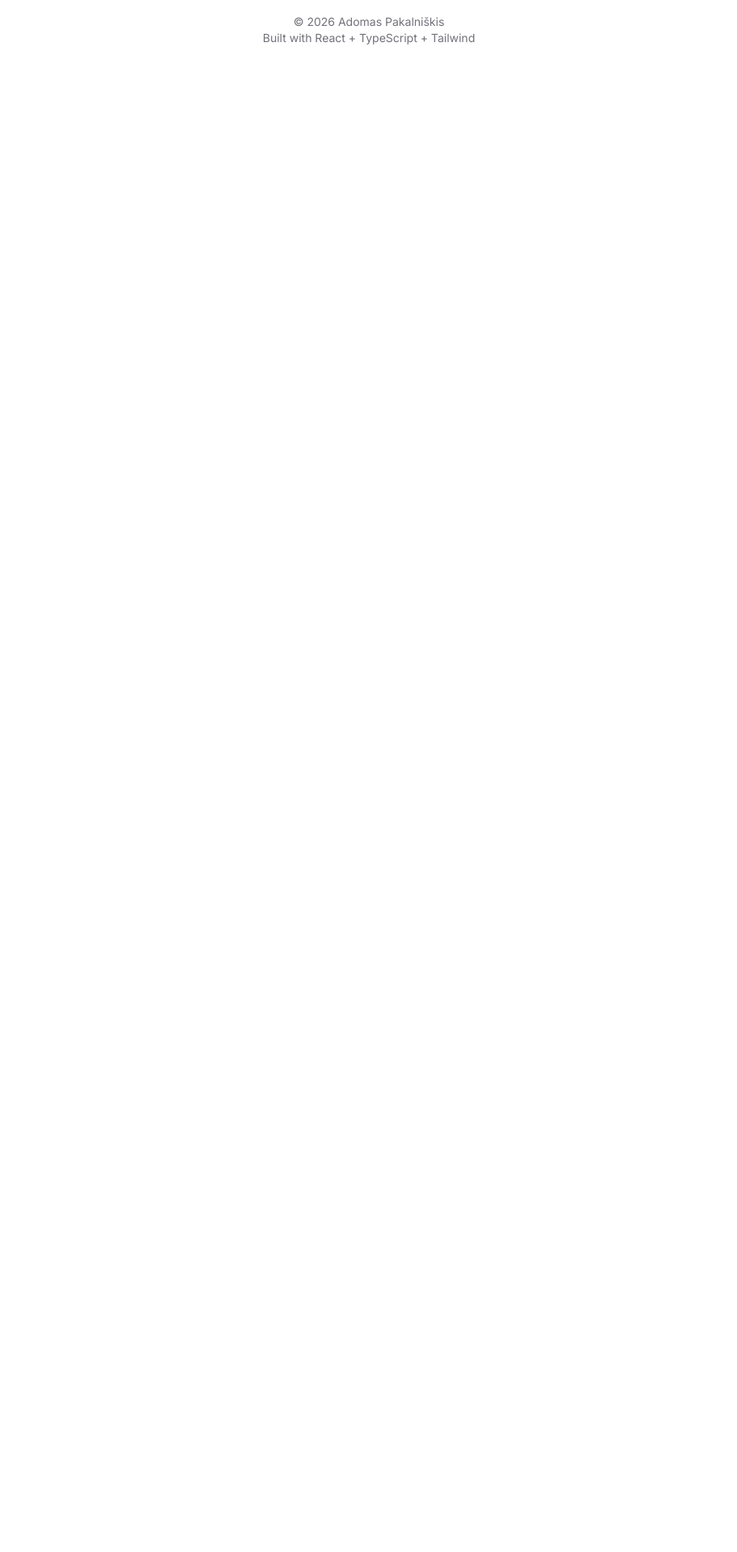
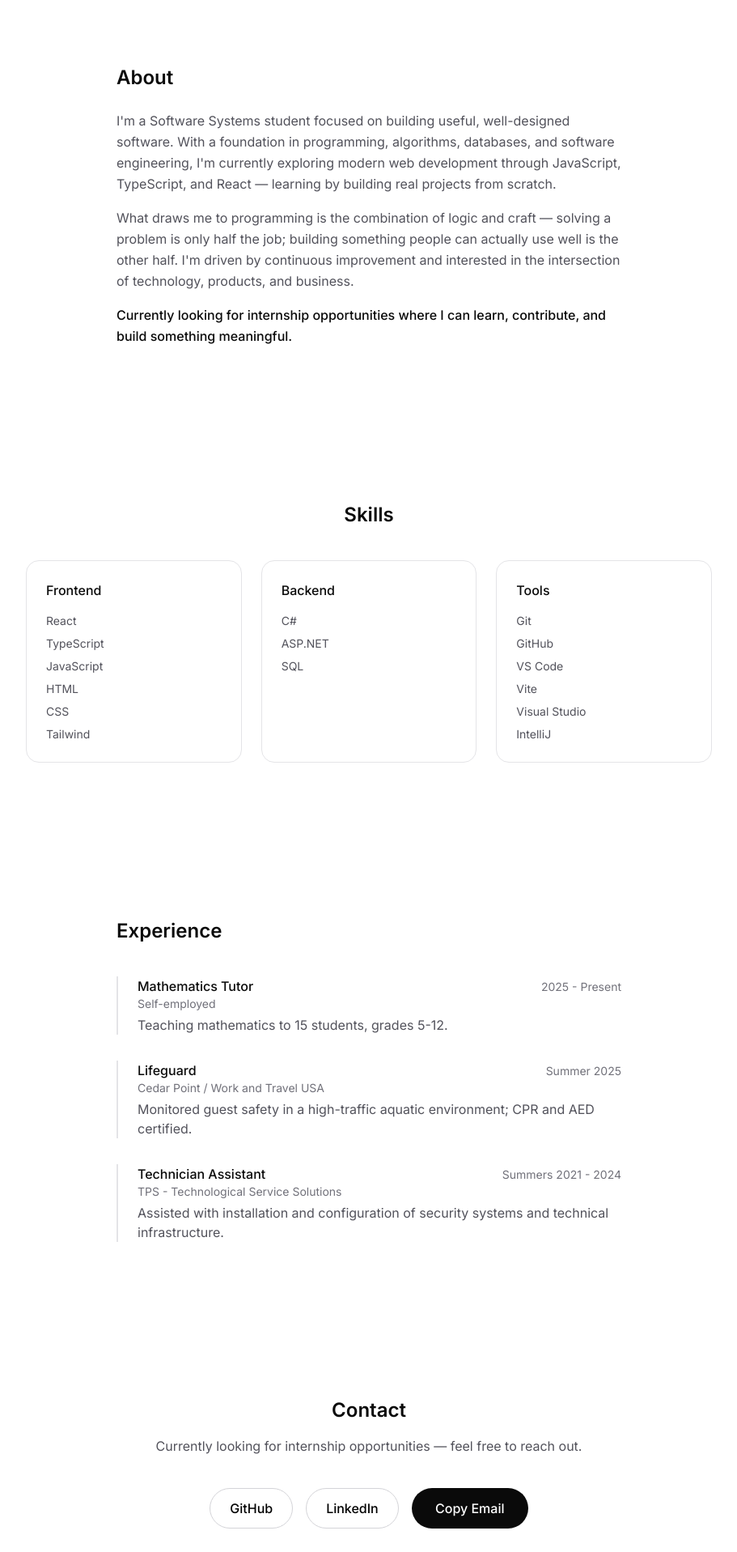
Before and after one commit to AD0MAS/personal-portfolio, a React (Vite) app: page / in a window 1280 px wide. Shown: the part 880-2797 px from the top of the page at 81% size, without its empty margins (184-1095 px from the left). Before the commit the page ends 969 px from the top, so only its background shows below. Built offline with nearby package versions, Linux system fonts and the light colour scheme.

Commit message:
Add About, Skills, Experience, and Contact sections

```diff
--- a/src/App.tsx
+++ b/src/App.tsx
@@ -1,5 +1,9 @@
 import Navbar from './components/Navbar'
 import Hero from './components/Hero'
+import About from './components/About'
+import Skills from './components/Skills'
+import Experience from './components/Experience'
+import Contact from './components/Contact'
 import Footer from './components/Footer'
 
 function App() {
@@ -8,6 +12,10 @@ function App() {
       <Navbar />
       <main className="pt-16">
         <Hero />
+        <About />
+        <Skills />
+        <Experience />
+        <Contact />
       </main>
       <Footer />
     </>
--- /dev/null
+++ b/src/components/About.tsx
@@ -0,0 +1,31 @@
+/** About section: short personal narrative — who I am, what draws me to programming, and current goal. */
+function About() {
+  return (
+    <section id="about" className="max-w-2xl mx-auto px-6 py-24">
+      <h2 className="text-2xl font-semibold text-foreground mb-6">About</h2>
+
+      <div className="space-y-4 text-gray-600 leading-relaxed">
+        <p>
+          I'm a Software Systems student focused on building useful,
+          well-designed software. With a foundation in programming, algorithms,
+          databases, and software engineering, I'm currently exploring modern
+          web development through JavaScript, TypeScript, and React — learning
+          by building real projects from scratch.
+        </p>
+        <p>
+          What draws me to programming is the combination of logic and craft —
+          solving a problem is only half the job; building something people can
+          actually use well is the other half. I'm driven by continuous
+          improvement and interested in the intersection of technology,
+          products, and business.
+        </p>
+        <p className="text-foreground font-medium">
+          Currently looking for internship opportunities where I can learn,
+          contribute, and build something meaningful.
+        </p>
+      </div>
+    </section>
+  )
+}
+
+export default About
--- /dev/null
+++ b/src/components/Contact.tsx
@@ -0,0 +1,51 @@
+import { useState } from 'react'
+
+const EMAIL = 'adomas.pakalniskis@gmail.com'
+
+/** Contact section: links to GitHub, LinkedIn, and a copy-to-clipboard email button. */
+function Contact() {
+  const [copied, setCopied] = useState(false)
+
+  const handleCopyEmail = async () => {
+    await navigator.clipboard.writeText(EMAIL)
+    setCopied(true)
+    setTimeout(() => setCopied(false), 3000)
+  }
+
+  return (
+    <section id="contact" className="max-w-2xl mx-auto px-6 py-24 text-center">
+      <h2 className="text-2xl font-semibold text-foreground mb-4">Contact</h2>
+      <p className="text-gray-600 mb-10">
+        Currently looking for internship opportunities — feel free to reach out.
+      </p>
+
+      <div className="flex flex-wrap justify-center gap-4">
+        <a
+          href="https://github.com/AD0MAS"
+          target="_blank"
+          rel="noopener noreferrer"
+          className="border border-gray-300 px-6 py-3 rounded-full font-medium hover:bg-gray-50 transition"
+        >
+          GitHub
+        </a>
+
+        <a
+          href="https://linkedin.com/in/adomas-pakalniskis"
+          target="_blank"
+          rel="noopener noreferrer"
+          className="border border-gray-300 px-6 py-3 rounded-full font-medium hover:bg-gray-50 transition"
+        >
+          LinkedIn
+        </a>
+        <button
+          onClick={handleCopyEmail}
+          className="bg-foreground text-background px-6 py-3 rounded-full font-medium hover:opacity-90 transition cursor-pointer inline-flex items-center justify-center w-36"
+        >
+          {copied ? 'Copied!' : 'Copy Email'}
+        </button>
+      </div>
+    </section>
+  )
+}
+
+export default Contact
--- /dev/null
+++ b/src/components/Experience.tsx
@@ -0,0 +1,27 @@
+import { experience } from '../data/experience'
+
+/** Experience section: brief highlights from work history, most recent first. */
+function Experience() {
+  return (
+    <section id="experience" className="max-w-2xl mx-auto px-6 py-24">
+      <h2 className="text-2xl font-semibold text-foreground mb-10">
+        Experience
+      </h2>
+
+      <div className="space-y-8">
+        {experience.map((entry) => (
+          <div key={entry.role} className="border-l-2 border-gray-200 pl-6">
+            <div className="flex flex-wrap items-baseline justify-between gap-x-4">
+              <h3 className="font-medium text-foreground">{entry.role}</h3>
+              <span className="text-sm text-gray-500">{entry.period}</span>
+            </div>
+            <p className="text-sm text-gray-500 mb-1">{entry.org}</p>
+            <p className="text-gray-600">{entry.description}</p>
+          </div>
+        ))}
+      </div>
+    </section>
+  )
+}
+
+export default Experience
--- a/src/components/Navbar.tsx
+++ b/src/components/Navbar.tsx
@@ -3,7 +3,7 @@ function Navbar() {
   return (
     <nav className="fixed top-0 left-0 w-full bg-background/80 backdrop-blur-md border-b border-gray-200">
       <div className="max-w-6xl mx-auto flex items-center justify-between px-6 py-4">
-        <span className="font-semibold text-lg">Adomas P.</span>
+        <span className="font-semibold text-lg">Adomas Pakalniškis</span>
 
         <ul className="flex gap-6 text-sm text-gray-700">
           <li>
--- /dev/null
+++ b/src/components/Skills.tsx
@@ -0,0 +1,32 @@
+import { skillCategories } from '../data/skills'
+
+/** Skills section: technical skills grouped into cards by category. */
+function Skills() {
+  return (
+    <section id="skills" className="max-w-4xl mx-auto px-6 py-24">
+      <h2 className="text-2xl font-semibold text-foreground mb-10 text-center">
+        Skills
+      </h2>
+
+      <div className="grid sm:grid-cols-3 gap-6">
+        {skillCategories.map((category) => (
+          <div
+            key={category.title}
+            className="border border-gray-200 rounded-2xl p-6"
+          >
+            <h3 className="font-medium text-foreground mb-4">
+              {category.title}
+            </h3>
+            <ul className="space-y-2 text-gray-600 text-sm">
+              {category.skills.map((skill) => (
+                <li key={skill}>{skill}</li>
+              ))}
+            </ul>
+          </div>
+        ))}
+      </div>
+    </section>
+  )
+}
+
+export default Skills
--- /dev/null
+++ b/src/data/experience.ts
@@ -0,0 +1,23 @@
+/** Work experience entries, ordered most recent first. */
+export const experience = [
+  {
+    role: 'Mathematics Tutor',
+    period: '2025 - Present',
+    org: 'Self-employed',
+    description: 'Teaching mathematics to 15 students, grades 5-12.',
+  },
+  {
+    role: 'Lifeguard',
+    period: 'Summer 2025',
+    org: 'Cedar Point / Work and Travel USA',
+    description:
+      'Monitored guest safety in a high-traffic aquatic environment; CPR and AED certified.',
+  },
+  {
+    role: 'Technician Assistant',
+    period: 'Summers 2021 - 2024',
+    org: 'TPS - Technological Service Solutions',
+    description:
+      'Assisted with installation and configuration of security systems and technical infrastructure.',
+  },
+] as const
--- /dev/null
+++ b/src/data/skills.ts
@@ -0,0 +1,15 @@
+/** Skill categories displayed in the Skills section, grouped by area. */
+export const skillCategories = [
+  {
+    title: 'Frontend',
+    skills: ['React', 'TypeScript', 'JavaScript', 'HTML', 'CSS', 'Tailwind'],
+  },
+  {
+    title: 'Backend',
+    skills: ['C#', 'ASP.NET', 'SQL'],
+  },
+  {
+    title: 'Tools',
+    skills: ['Git', 'GitHub', 'VS Code', 'Vite', 'Visual Studio', 'IntelliJ'],
+  },
+] as const
```
